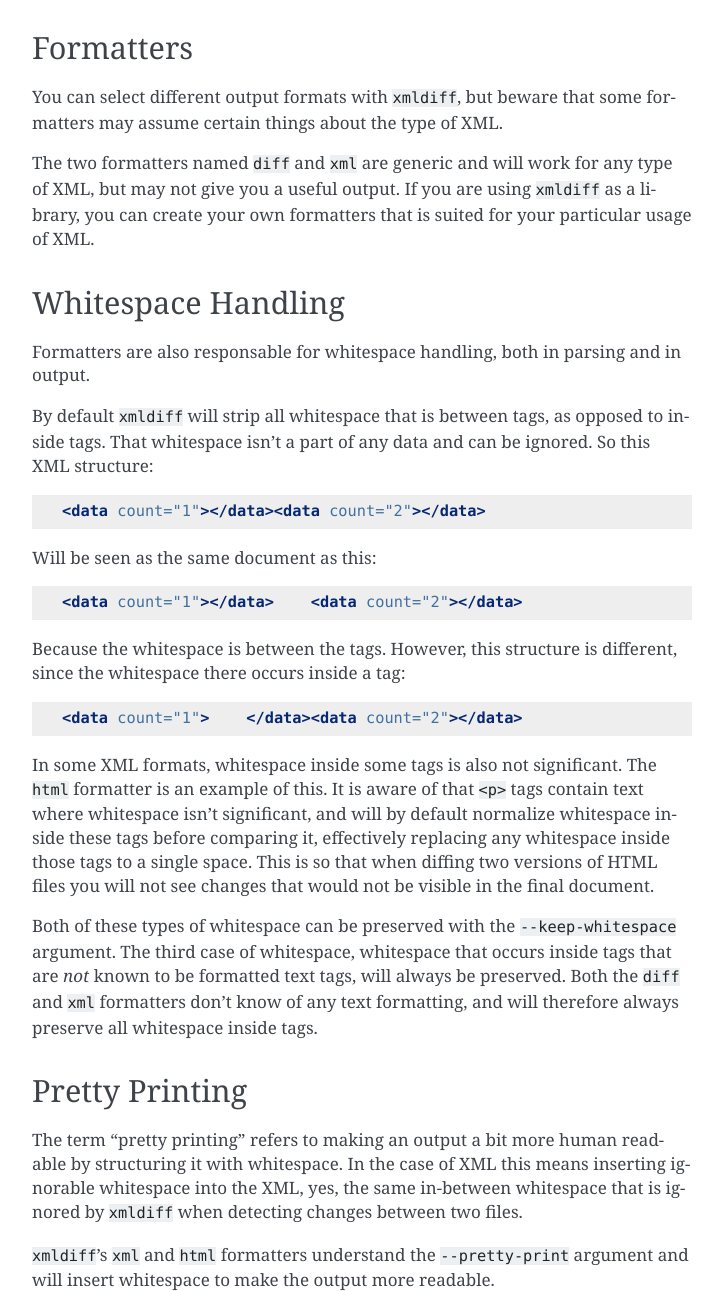
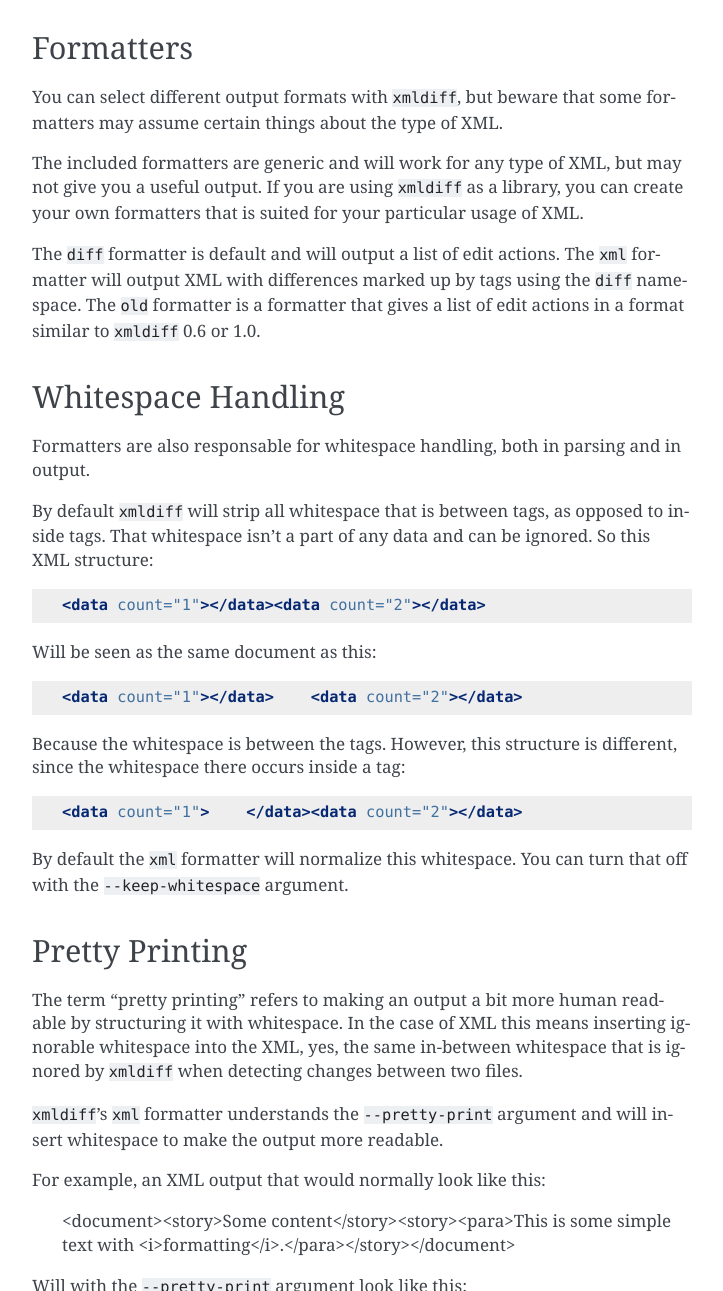
Before and after one commit to Shoobx/xmldiff, a Sphinx documentation site: the page built from docs/source/commandline.rst, in a window 1280 px wide and 1400 px high, scrolled down 371 px, cut to the strip 109-1400 px from the top of the window. Shown: the whole strip, without its empty margins (388-1111 px from the left). Built offline with Sphinx 7.4.7, drawn with Linux system fonts in a browser that asks for light colours.

Commit message:
Updating docs

```diff
--- a/docs/source/api.rst
+++ b/docs/source/api.rst
@@ -61,7 +61,7 @@ If no formatter is specified the diff functions will return a list of actions.
 Such a list is called an edit script and contains all changes needed to transform the "left" XML into the "right" XML.
 
 If a formatter is specified that formatter determines the result.
-The included formatters, ``diff``, ``xml``, and ``html`` all return a Unicode string.
+The included formatters, ``diff``, ``xml``, and ``old`` all return a Unicode string.
 
 
 Unique Attributes
@@ -87,7 +87,7 @@ Using Formatters
 By default the diff functions will return an edit script,
 but if you pass in a formatter the result will be whatever that formatter returns.
 
-The three included formatters, ``diff``, ``xml`` and ``html``,
+The three included formatters, ``diff``, ``xml`` and ``old``,
 all return Unicode strings.
 The ``diff`` formatter will return a string with the edit script printed out,
 one action per line.
--- a/docs/source/commandline.rst
+++ b/docs/source/commandline.rst
@@ -28,10 +28,14 @@ Formatters
 You can select different output formats with ``xmldiff``,
 but beware that some formatters may assume certain things about the type of XML.
 
-The two formatters named ``diff`` and ``xml`` are generic and will work for any type of XML,
+The included formatters are generic and will work for any type of XML,
 but may not give you a useful output.
 If you are using ``xmldiff`` as a library,
 you can create your own formatters that is suited for your particular usage of XML.
+
+The ``diff`` formatter is default and will output a list of edit actions.
+The  ``xml`` formatter will output XML with differences marked up by tags using the ``diff`` namespace.
+The ``old`` formatter is a formatter that gives a list of edit actions in a format similar to ``xmldiff`` 0.6 or 1.0.
 
 Whitespace Handling
 -------------------
@@ -62,20 +66,8 @@ since the whitespace there occurs inside a tag:
 
   <data count="1">    </data><data count="2"></data>
 
-In some XML formats, whitespace inside some tags is also not significant.
-The ``html`` formatter is an example of this.
-It is aware of that ``<p>`` tags contain text where whitespace isn't significant,
-and will by default normalize whitespace inside these tags before comparing it,
-effectively replacing any whitespace inside those tags to a single space.
-This is so that when diffing two versions of HTML files you will not see changes that would not be visible in the final document.
-
-Both of these types of whitespace can be preserved with the ``--keep-whitespace`` argument.
-The third case of whitespace,
-whitespace that occurs inside tags that are *not* known to be formatted text tags,
-will always be preserved.
-Both the ``diff`` and ``xml`` formatters don't know of any text formatting,
-and will therefore always preserve all whitespace inside tags.
-
+By default the ``xml`` formatter will normalize this whitespace.
+You can turn that off with the ``--keep-whitespace`` argument.
 
 Pretty Printing
 ---------------
@@ -84,7 +76,7 @@ The term "pretty printing" refers to making an output a bit more human readable
 In the case of XML this means inserting ignorable whitespace into the XML,
 yes, the same in-between whitespace that is ignored by ``xmldiff`` when detecting changes between two files.
 
-``xmldiff``'s ``xml`` and ``html`` formatters understand the ``--pretty-print`` argument and will insert whitespace to make the output more readable.
+``xmldiff``'s ``xml`` formatter understands the ``--pretty-print`` argument and will insert whitespace to make the output more readable.
 
 For example, an XML output that would normally look like this:
 
```
